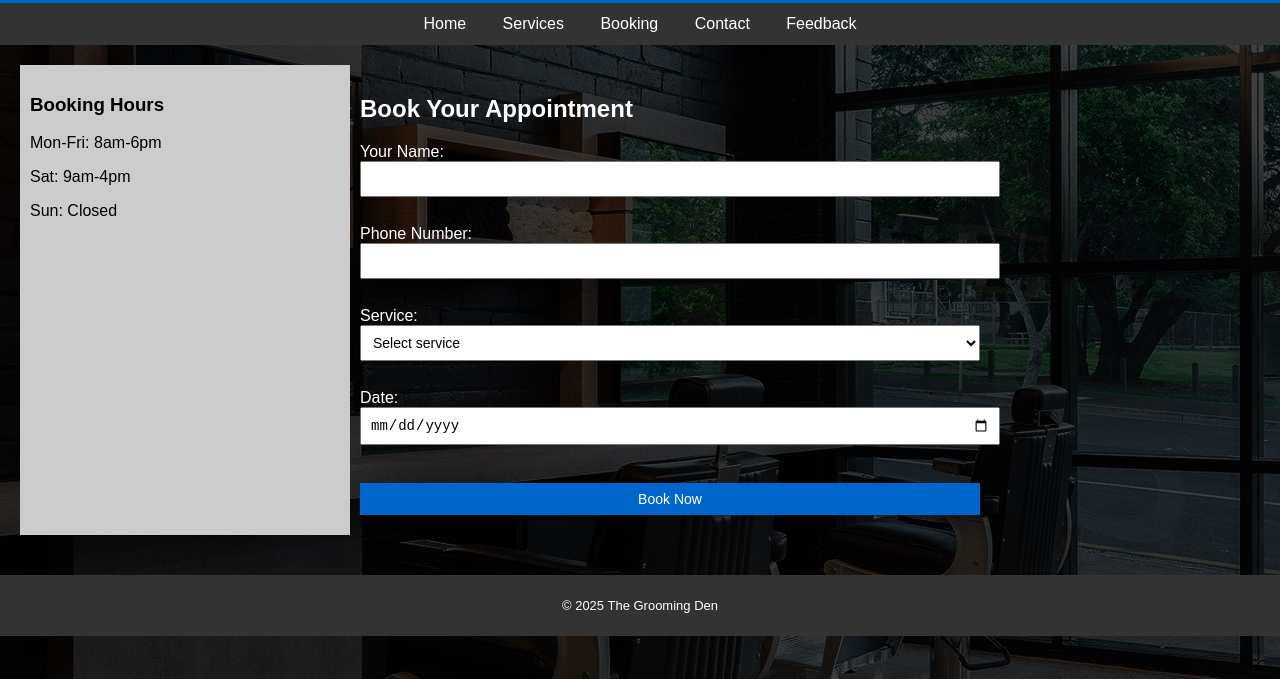
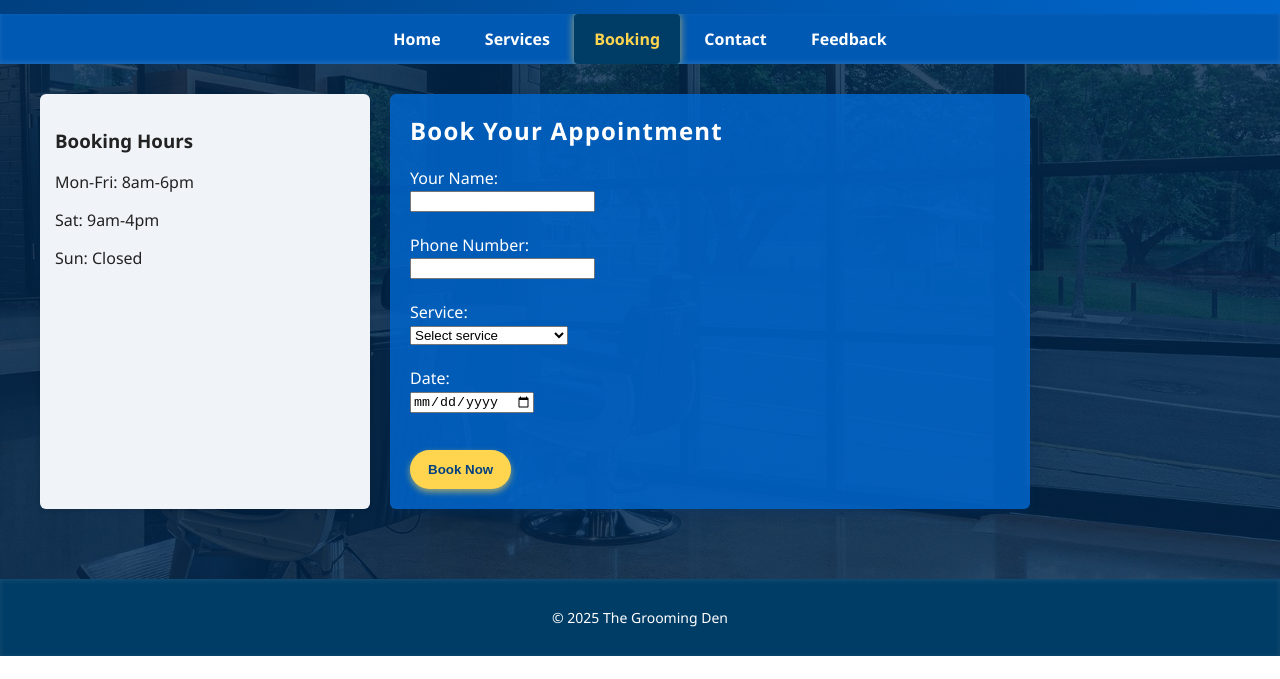
Before and after one commit to Bida20-071/The-Grooming-Den-TGD, a plain HTML site: page booking.html in a window 1280 px wide. Shown: the part 121-800 px from the top of the page. Drawn offline with Linux system fonts and the light colour scheme.

Commit message:
Update style2.css

```diff
--- a/style2.css
+++ b/style2.css
@@ -1,128 +1,133 @@
-
 body {
-    font-family: Arial, sans-serif;
+    font-family: 'Segoe UI', Tahoma, Geneva, Verdana, sans-serif;
     margin: 0;
     padding: 0;
-    background-color: #f4f4f4;
+    background-image:
+      linear-gradient(rgba(0, 102, 204, 0.3), rgba(0, 102, 204, 0.3)),
+      url("photos/Background.jpg");
+    background-size: cover;
+    background-position: center;
+    background-repeat: no-repeat;
+    color: #333;
 }
 
-
 .header {
-    background-color: #0066cc;
+    background: linear-gradient(90deg, #004080, #0066cc);
     color: white;
-    padding: 20px;
+    padding: 25px 20px;
     text-align: center;
+    box-shadow: 0 2px 6px rgba(0, 0, 0, 0.25);
 }
 
 .logo {
     height: 80px;
+    filter: drop-shadow(1px 1px 2px rgba(0,0,0,0.3));
 }
 
-
 .menu {
-    background-color: #333;
+    background-color: #0059b3;
     overflow: hidden;
+    box-shadow: inset 0 -2px 5px rgba(255,255,255,0.1);
+    text-align: center;
 }
 
 .menu a {
     color: white;
-    padding: 12px 16px;
+    padding: 14px 20px;
     text-decoration: none;
     display: inline-block;
+    font-weight: 600;
+    transition: background-color 0.3s ease, color 0.3s ease;
 }
 
-.menu a:hover {
-    background-color: #444;
+.menu a:hover,
+.menu a.active {
+    background-color: #003d66;
+    color: #ffd54f;
+    border-radius: 4px;
+    box-shadow: 0 0 8px #ffd54faa;
 }
-
 
 .content {
     display: flex;
-    padding: 20px;
+    padding: 30px 20px;
+    gap: 20px;
+    max-width: 1200px;
+    margin: 0 auto;
 }
 
 .left, .right {
     width: 25%;
-    padding: 10px;
-    background-color: #cccccc;
+    background-color: #f0f4f8;
+    padding: 15px;
+    border-radius: 6px;
+    box-shadow: 0 2px 5px rgba(0,0,0,0.1);
+    color: #222;
 }
 
 .main {
     width: 50%;
-    padding: 10px;
-    color: white;
+    padding: 20px;
+    background-color: rgba(0, 102, 204, 0.85);
+    border-radius: 6px;
+    color: #fff;
+    box-shadow: 0 4px 8px rgba(0, 51, 102, 0.3);
 }
 
-
-.services-container {
-    display: flex;
-    flex-wrap: wrap;
-    justify-content: space-between;
-    color: black;
+.main h2 {
+    margin-top: 0;
+    letter-spacing: 1.2px;
 }
 
-.service {
-    width: 30%;
-    margin: 10px 0;
-    background-color: #ddd;
-    padding: 10px;
+.main p {
+    font-size: 1.1rem;
+    line-height: 1.6;
+}
+
+.button {
+    background-color: #ffd54f;
+    color: #004080;
+    padding: 12px 18px;
+    border: none;
+    border-radius: 25px;
+    cursor: pointer;
+    font-weight: 700;
+    margin-top: 15px;
+    box-shadow: 0 3px 6px rgba(255, 213, 79, 0.6);
+    transition: background-color 0.3s ease, color 0.3s ease;
+    display: inline-block;
     text-align: center;
 }
 
-.service img {
-    width: 100%;
-    height: auto;
+.button:hover {
+    background-color: #ffc107;
+    color: #002952;
+    box-shadow: 0 6px 12px rgba(255, 193, 7, 0.8);
 }
 
-
-.button {
-    background-color: #0066cc;
+.footer {
+    background-color: #003d66;
     color: white;
-    padding: 8px 12px;
-    border: none;
-    cursor: pointer;
-    margin-top: 10px;
+    text-align: center;
+    padding: 15px 10px;
+    font-size: 14px;
+    margin-top: 40px;
+    box-shadow: inset 0 1px 5px rgba(255,255,255,0.1);
 }
 
-.button:hover {
-    background-color: #005bb5;
-}
-
-
-input, select, textarea {
-    width: 100%;
-    padding: 8px;
-    margin-bottom: 10px;
-    font-size: 14px;
-}
-
-
-.footer {
-    background-color: #333;
-    color: white;
-    text-align: center;
-    padding: 10px;
-    font-size: 13px;
-    margin-top: 20px;
-}
-
-
-@media (max-width: 600px) {
+@media (max-width: 768px) {
     .content {
         flex-direction: column;
+        padding: 20px 10px;
     }
 
     .left, .main, .right {
         width: 100%;
-        margin-bottom: 15px;
-    }
-
-    .service {
-        width: 100%;
+        margin-bottom: 20px;
     }
 
     .menu a {
-        display: block;
-        text-align: center;
+        padding: 12px 10px;
+        font-size: 14px;
     }
 }
```
